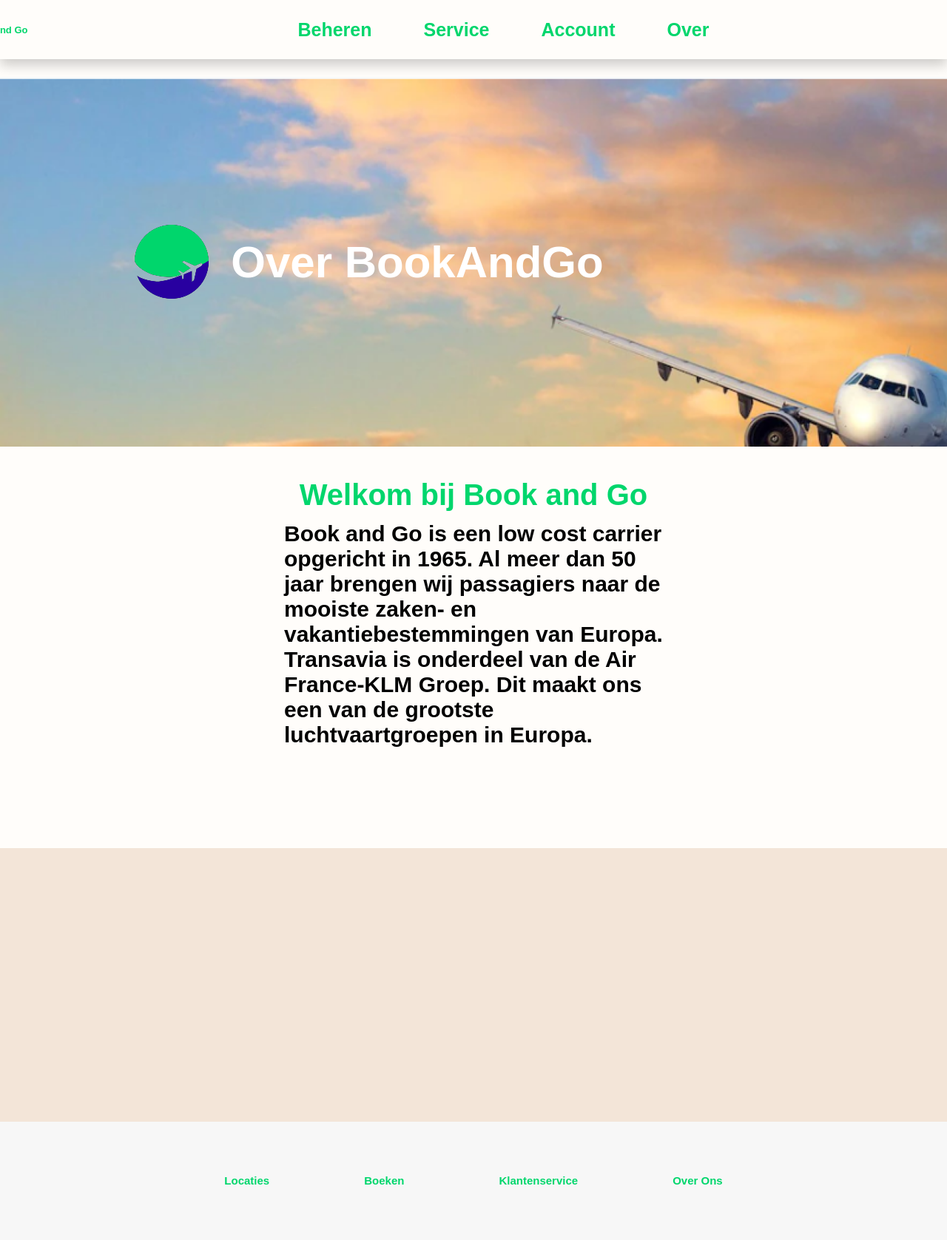
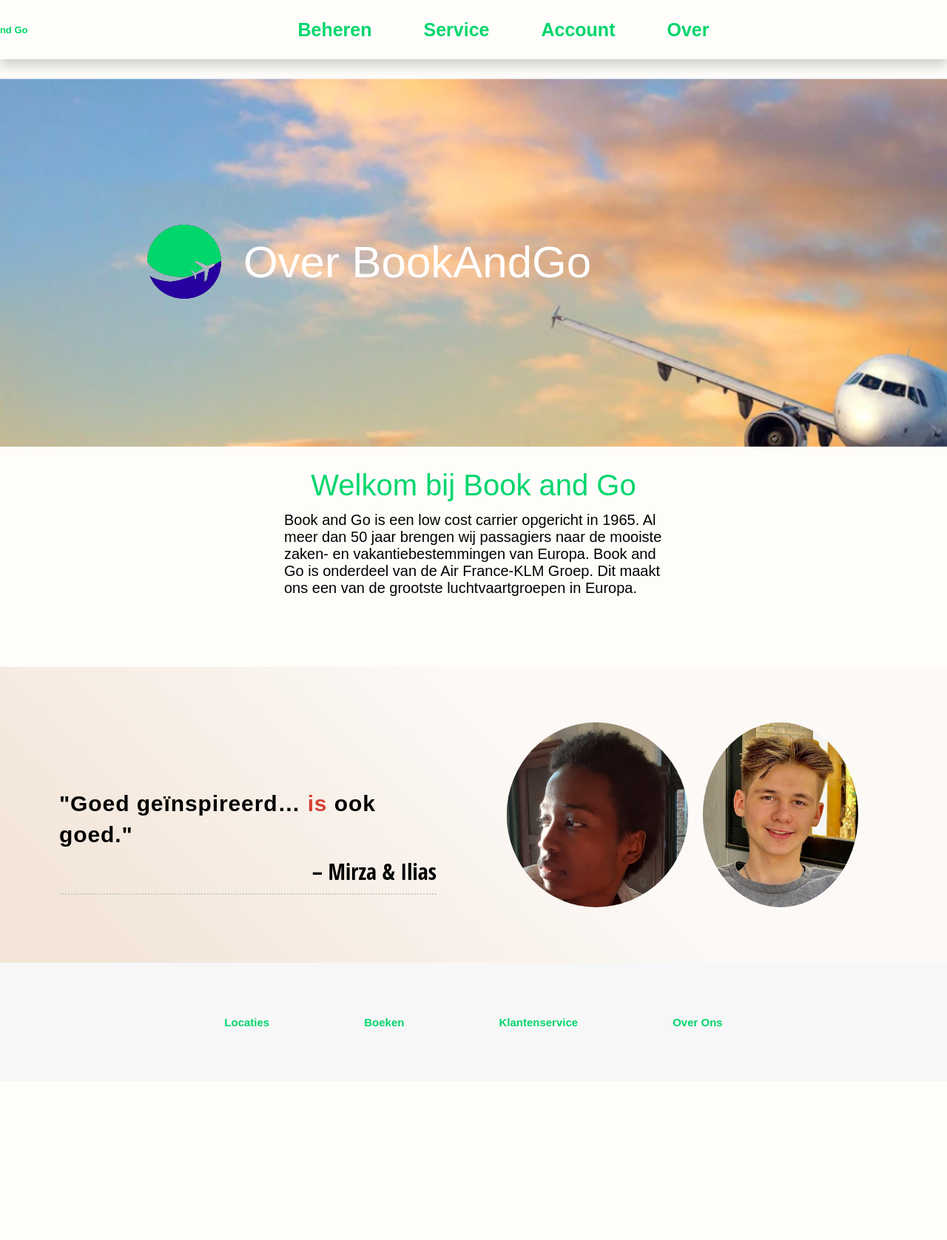
Before and after one commit to ililuab/Book-and-Go, a PHP site: page /main/over_ons.php in a window 1280 px wide. Shown: the whole page at 74% size. After the commit the page ends 1388 px from the top, so only its background shows below. Run offline with PHP 8.4, Linux system fonts and the light colour scheme; some web fonts are replaced.

Commit message:
quote toegevoegd

```diff
--- a/css/styles.css
+++ b/css/styles.css
@@ -476,26 +476,42 @@ svg {
 .text-content_below_header {
   position: relative;
   left: 30px;
+  font-weight: 400;
   color: white;
 }
 
 .text-content_below_header2 {
   font-size: 40px;
-  font-weight: 900;
+  font-weight: 200;
   color: #00d66c;
 }
 
 .content_firstdiv_over-ons {
   color: black;
+  font-weight: 300;
+  font-size: 20px;
+  width: 40%;
+}
+
+.content_seconddiv_over-ons {
+  color: black;
+  font-weight: 900;
   font-size: 30px;
   width: 40%;
+}
+
+.content_seconddiv_over-ons2 {
+  margin-left: 10%;
+  display: flex;
+  justify-content: center;
+  width: 40%;
+  gap: 10px 20px;
 }
 
 .container_text_content {
   display: flex;
   justify-content: center;
   flex-wrap: wrap;
-  margin-top: 1%;
   margin-bottom: 1%;
 }
 
@@ -509,21 +525,80 @@ svg {
   position: relative;
   top: 30px;
   width: 100%;
-  height: 500px;
+  height: 250px;
   background-color: #fffdfa;
 }
 
+
 .over-ons_second_div {
-  position: relative;
+  display: flex;
+  justify-content: left;
+  align-items: center;
+  padding-left: 10vh;
   width: 100%;
   height: 400px;
-  background-color: white;
+  background: rgb(243,229,216);
+  background: linear-gradient(45deg, rgba(243,229,216,1) 9%, rgba(252,249,246,1) 59%);
 }
 
-.over-ons_third_div {
-  width: 100%;
-  height: 400px;
-  background-color: #f3e5d8;
+.over-ons_ilias:hover {
+  width: 200px;
+  height: 200px;
+  transition: .5s;
+}
+
+.over-ons_mirza:hover {
+  width: 200px;
+  height: 200px;
+  transition: .5s;
+}
+
+p {
+  line-height: 1.4em;
+}
+
+.quote {
+  position: relative;
+  letter-spacing: .03em;
+  margin-bottom: .5rem;
+}
+
+.quote--container {
+  margin: 4.5rem auto 0;
+  width: 17em;
+  border-bottom: 2px dotted #C6D1BF;
+  padding-bottom: .5rem;
+}
+
+.quote--highlight {
+  color: #D24335;
+}
+
+.quote--author {
+  font-family: 'Open Sans Condensed';
+  font-size: 30px;
+  text-align: right;
+  font-weight: 400;
+}
+
+.gap {
+  gap: 10px 20px;
+}
+
+.over-ons_ilias {
+  position: static;
+  border-radius: 50%;
+  width: 250px;
+  height: 250px;
+  transition: .5s;
+  padding-left: 1%;
+}
+
+.over-ons_mirza {
+  border-radius: 50%;
+  width: 230px;
+  height: 250px;
+  transition: .5s;
 }
 
 .spacer {
@@ -902,8 +977,6 @@ svg {
 
 }
 
-::placeholder {
-}
 
 .account-inloggen-form-input::placeholder {
   color: white;
--- a/main/over_ons.php
+++ b/main/over_ons.php
@@ -65,11 +65,27 @@
                     <div class="text-content_below_header2">Welkom bij Book and Go</div>
                 </div>
                 <div class="container_text_content2">
-                    <div class="content_firstdiv_over-ons">Book and Go is een low cost carrier opgericht in 1965. Al meer dan 50 jaar brengen wij passagiers naar de mooiste zaken- en vakantiebestemmingen van Europa. Transavia is onderdeel van de Air France-KLM Groep. Dit maakt ons een van de grootste luchtvaartgroepen in Europa. </div>
+                    <div class="content_firstdiv_over-ons">Book and Go is een low cost carrier opgericht in 1965. Al meer dan 50 jaar brengen wij passagiers naar de mooiste zaken- en vakantiebestemmingen van Europa. Book and Go is onderdeel van de Air France-KLM Groep. Dit maakt ons een van de grootste luchtvaartgroepen in Europa. </div>
                 </div>
             </div>
+            <div class="spacer"></div>
+            <div class="spacer"></div>
+            <div class="over-ons_second_div">
+                <div class="content_seconddiv_over-ons">
+                    <div class="quote--container">
+                        <p class="quote">
+                            "Goed geïnspireerd&hellip; <span class="quote--highlight">is</span> ook goed."
+                        </p>
+                        <p class="quote--author">&ndash; Mirza & Ilias</p>
+                    </div>
+                </div>
 
-            <div class="over-ons_third_div"></div>
+
+                <div class="content_seconddiv_over-ons2">
+                    <img class="over-ons_ilias" src="../media/ilias.jpg" alt="">
+                    <img class="over-ons_mirza" src="../media/mirza.jpg" alt="">
+                </div>
+            </div>
     </main>
     <footer>
         <div class="underheader-vluchten">
```
Also changed, not shown: media/ilias.jpg (added), media/mirza.jpg (added).
